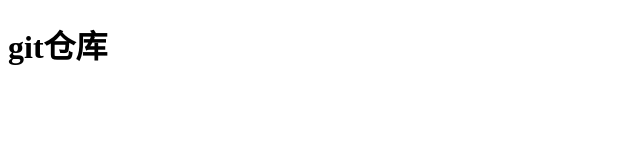
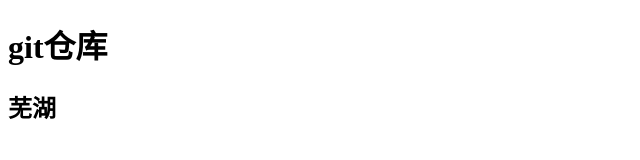
Before and after one commit to JayChoumini/project_01, a plain HTML site: page index.html in a window 1280 px wide. Shown: the whole page, without its empty margins (0-640 px from the left). Drawn offline with Linux system fonts and the light colour scheme.

Commit message:
初始化了index.html文件内容

```diff
--- a/index.html
+++ b/index.html
@@ -8,5 +8,6 @@
 </head>
 <body>
     <h1>git仓库</h1>
+    <h2>芜湖</h2>
 </body>
 </html>
```
